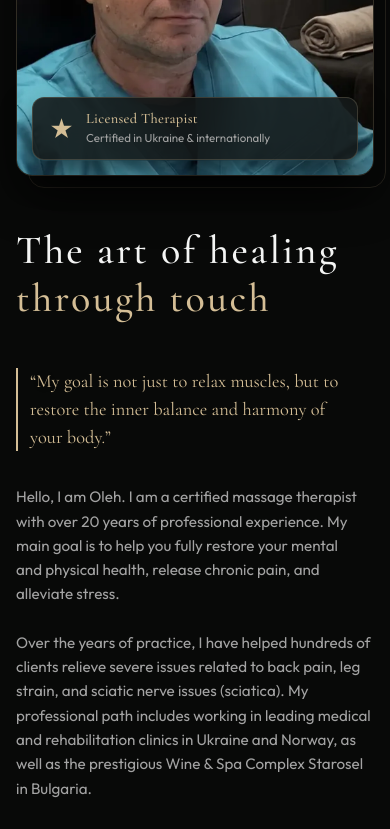
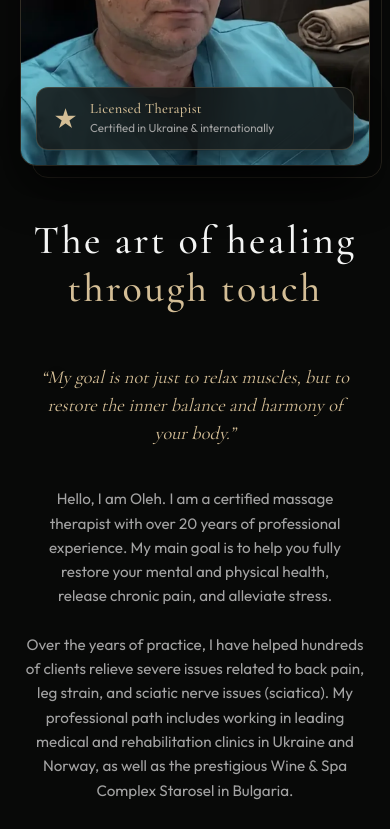
Before and after one commit to echopro-create/andrey-bygg, a Next.js app: page /en in a window 390 px wide. Shown: the part 1156-1985 px from the top of the page. Built offline with nearby package versions, Linux system fonts and the light colour scheme; no server answers.

Commit message:
style: implement symmetrical centered layout for mobile viewports

```diff
--- a/src/app/globals.css
+++ b/src/app/globals.css
@@ -258,7 +258,7 @@ section[id] {
 
 @media (max-width: 480px) {
   .container {
-    padding: 0 16px;
+    padding: 0 20px;
   }
 }
 
@@ -1604,7 +1604,68 @@ body.mobile-drawer-open .custom-lang-selector {
   .certificate-badge { bottom: 16px; left: 16px; right: 16px; max-width: none; }
   .services-grid { grid-template-columns: 1fr; margin-top: 24px; }
   .advantages-grid, .reviews-grid { margin-top: 24px; }
-  .about-quote { padding-left: 12px; font-size: 1.15rem; }
+
+  /* About Section Centering */
+  .about-text-content {
+    text-align: center;
+    align-items: center;
+  }
+  .about-quote {
+    border-left: none;
+    padding-left: 0;
+    text-align: center;
+    font-style: italic;
+    font-size: 1.15rem;
+    margin: 16px 0;
+  }
+  .about-paragraph {
+    text-align: center;
+    text-wrap: balance;
+  }
+  .experience-metric {
+    justify-content: center;
+  }
+
+  /* Advantages Centering */
+  .advantage-card-inner {
+    text-align: center;
+    align-items: center;
+    display: flex;
+    flex-direction: column;
+  }
+  .advantage-icon-wrapper {
+    margin: 0 auto 20px;
+  }
+
+  /* Reviews Centering */
+  .review-card-inner {
+    text-align: center;
+    align-items: center;
+    display: flex;
+    flex-direction: column;
+  }
+  .stars {
+    justify-content: center;
+  }
+  .review-line {
+    margin: 8px auto;
+  }
+  .review-meta {
+    flex-direction: column;
+    gap: 8px;
+    align-items: center;
+  }
+
+  /* Services Centering */
+  .service-card-body {
+    text-align: center;
+    align-items: center;
+  }
+  .service-card-footer {
+    flex-direction: column;
+    gap: 12px;
+    align-items: center;
+  }
 }
 
 /* ------------------ Service Detail Page ------------------ */
```
